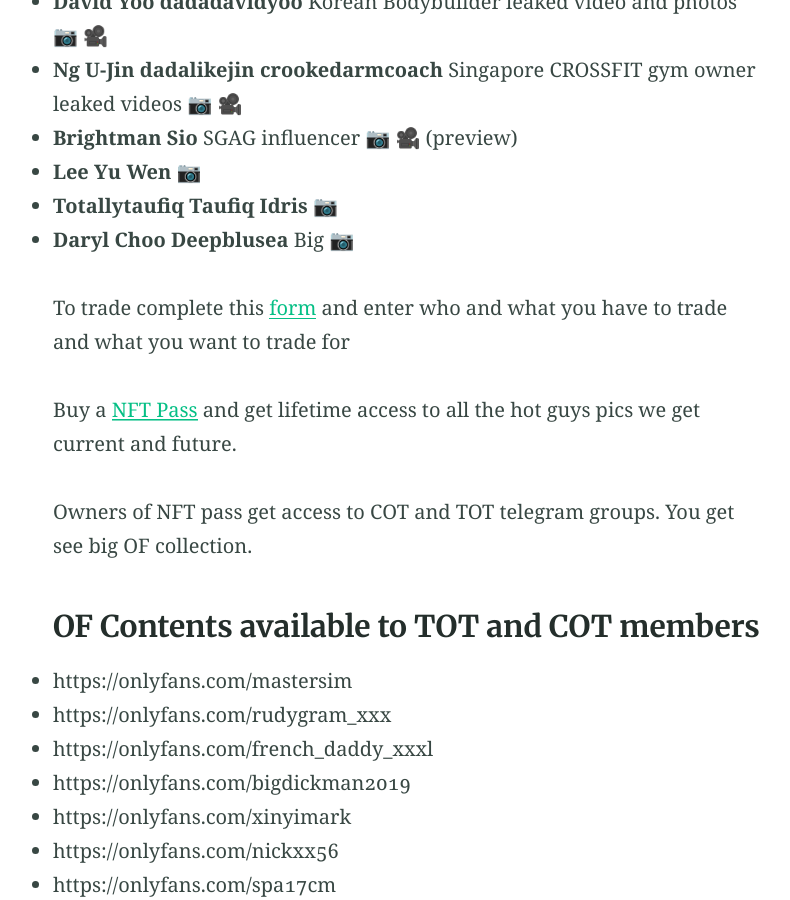
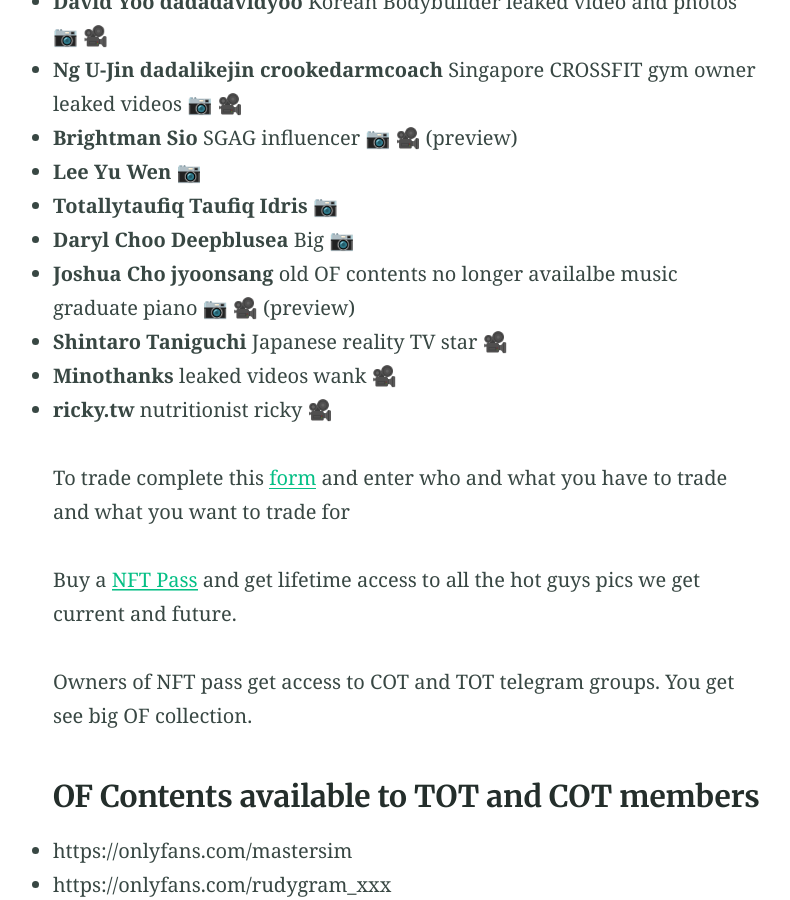
Before and after one commit to heynathanlum/wahtoon, a Jekyll site: the page built from xxx-list.md, in a window 1280 px wide and 900 px high, scrolled down 2680 px. Shown: the whole window, without its empty margins (230-1020 px from the left). Built offline with Jekyll 4.4.1, drawn with Linux system fonts in a browser that asks for light colours.

Commit message:
Update xxx-list.md

```diff
--- a/xxx-list.md
+++ b/xxx-list.md
@@ -68,6 +68,10 @@ Wahtoon.com Singapore's best source for tasty images of Asian Persuasion celebs
 - **Lee Yu Wen** 📷
 - **Totallytaufiq Taufiq Idris** 📷
 - **Daryl Choo Deepblusea** Big 📷
+- **Joshua Cho jyoonsang** old OF contents no longer availalbe music graduate piano 📷 🎥 (preview)
+- **Shintaro Taniguchi** Japanese reality TV star 🎥
+- **Minothanks** leaked videos wank 🎥
+- **ricky.tw** nutritionist ricky  🎥
 
 To trade complete this [form](https://shoppy.gg/@heynathanlum/query) and enter who and what you have to trade and what you want to trade for
 
```
